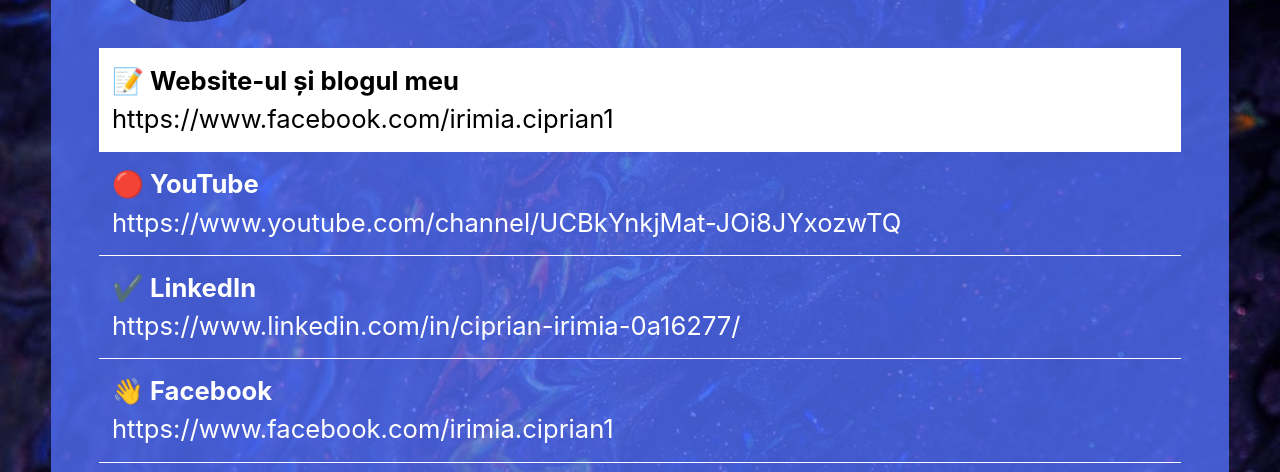
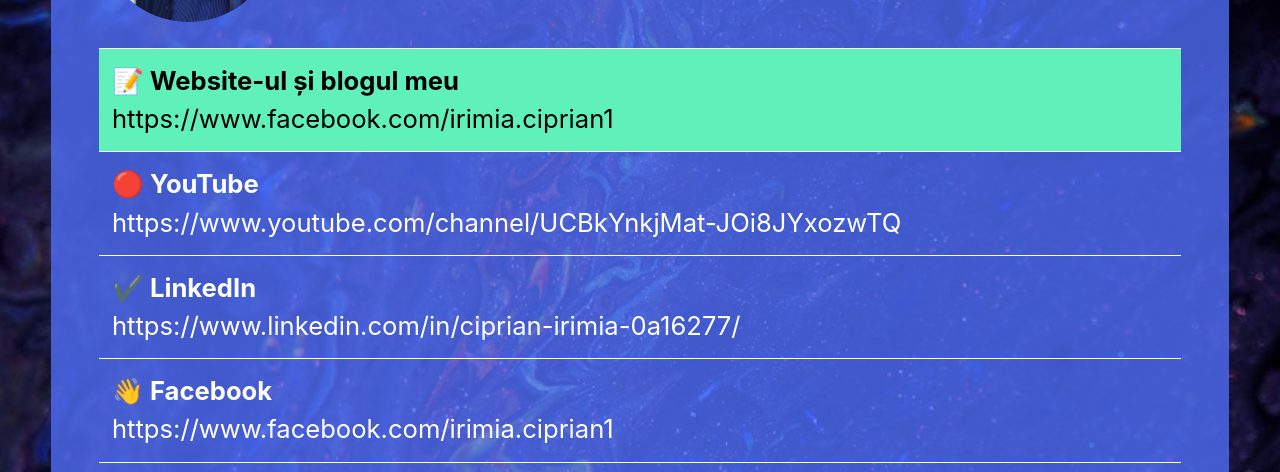
Before and after one commit to CiprianIrimia/LinkInBio, a plain HTML site: page index.html in a window 1280 px wide. In both pictures the pointer is over the link 640 px from the left and 356 px from the top of the page. Shown: the part 256-728 px from the top of the page. Drawn offline with Linux system fonts and the light colour scheme.

Commit message:
hover-color changed

```diff
--- a/style.css
+++ b/style.css
@@ -99,7 +99,7 @@ main {
   text-decoration: none;
 }
 .ListaLink:hover {
-  background: white;
+  background: rgb(96, 240, 185);
   color: black;
 }
 .ListaTitlu,
```
